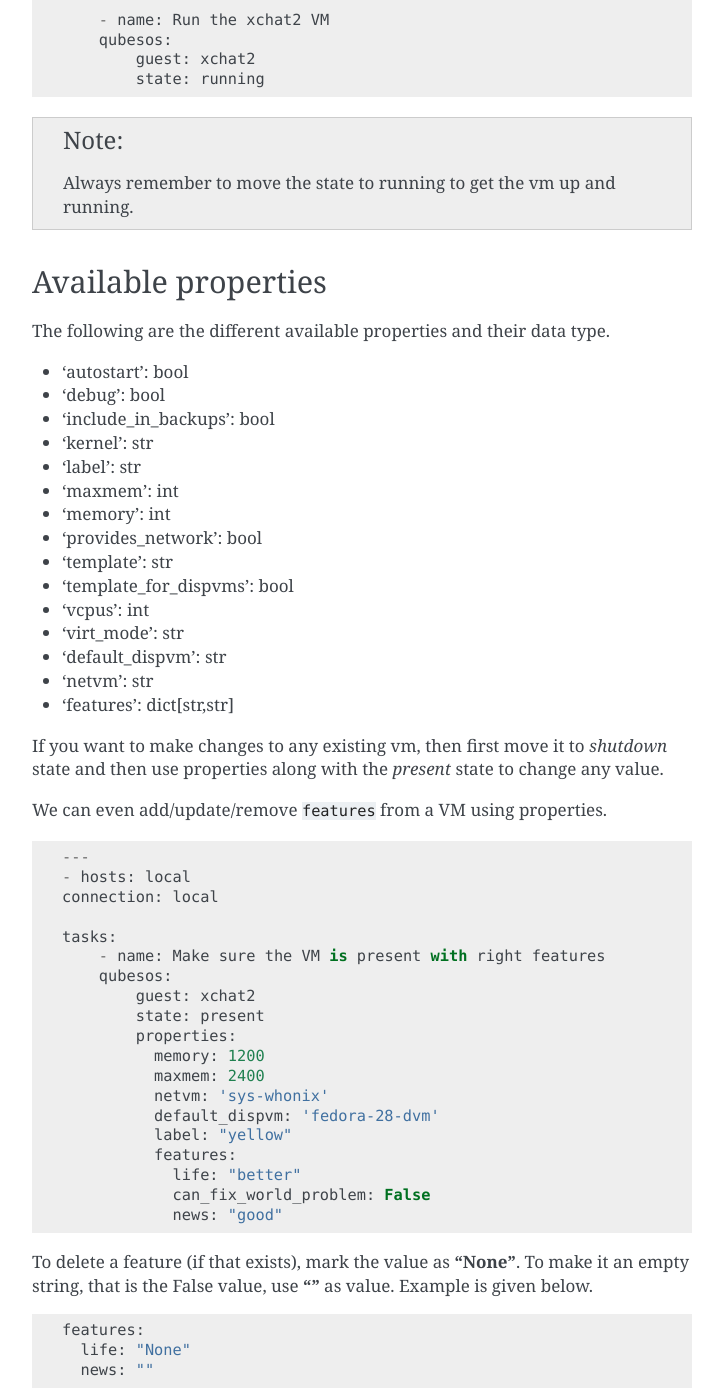
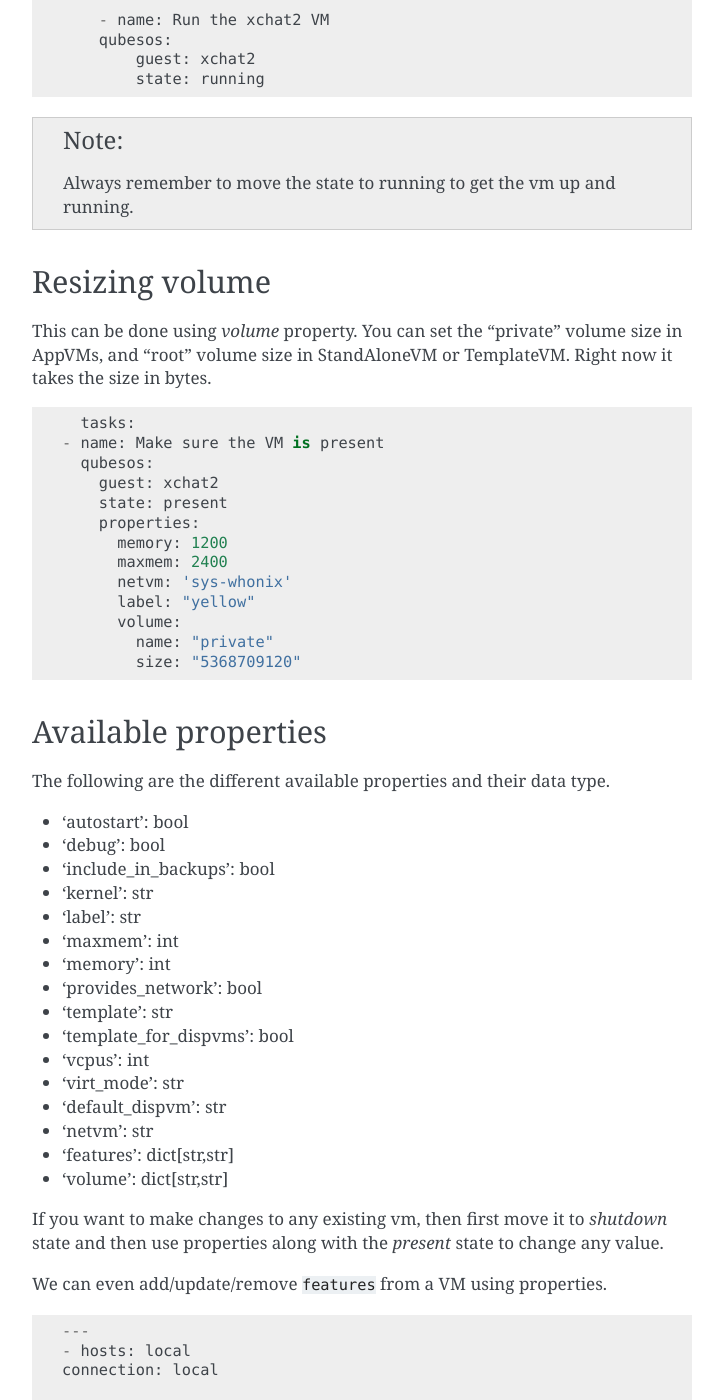
Before and after one commit to kushaldas/qubes_ansible, a Sphinx documentation site: the page built from docs/examples.rst, in a window 1280 px wide and 1400 px high, scrolled down 1714 px. Shown: the whole window, without its empty margins (388-1111 px from the left). Built offline with Sphinx 7.4.7, drawn with Linux system fonts in a browser that asks for light colours.

Commit message:
Docs update for the volume property

```diff
--- a/docs/examples.rst
+++ b/docs/examples.rst
@@ -89,6 +89,28 @@ Setting different property values to a given vm
 
 .. note:: Always remember to move the state to running to get the vm up and running.
 
+Resizing volume
+---------------
+
+This can be done using *volume* property. You can set the "private" volume size
+in AppVMs, and "root" volume size in StandAloneVM or TemplateVM. Right now it takes
+the size in bytes.
+
+::
+
+      tasks:
+    - name: Make sure the VM is present
+      qubesos:
+        guest: xchat2
+        state: present
+        properties:
+          memory: 1200
+          maxmem: 2400
+          netvm: 'sys-whonix'
+          label: "yellow"
+          volume:
+            name: "private"
+            size: "5368709120"
 
 Available properties
 ----------------------
@@ -110,6 +132,7 @@ The following are the different available properties and their data type.
 - 'default_dispvm': str
 - 'netvm': str
 - 'features': dict[str,str]
+- 'volume': dict[str,str]
 
 
 If you want to make changes to any existing vm, then first move it to *shutdown*
```
Also changed, not shown: 1 other file.
